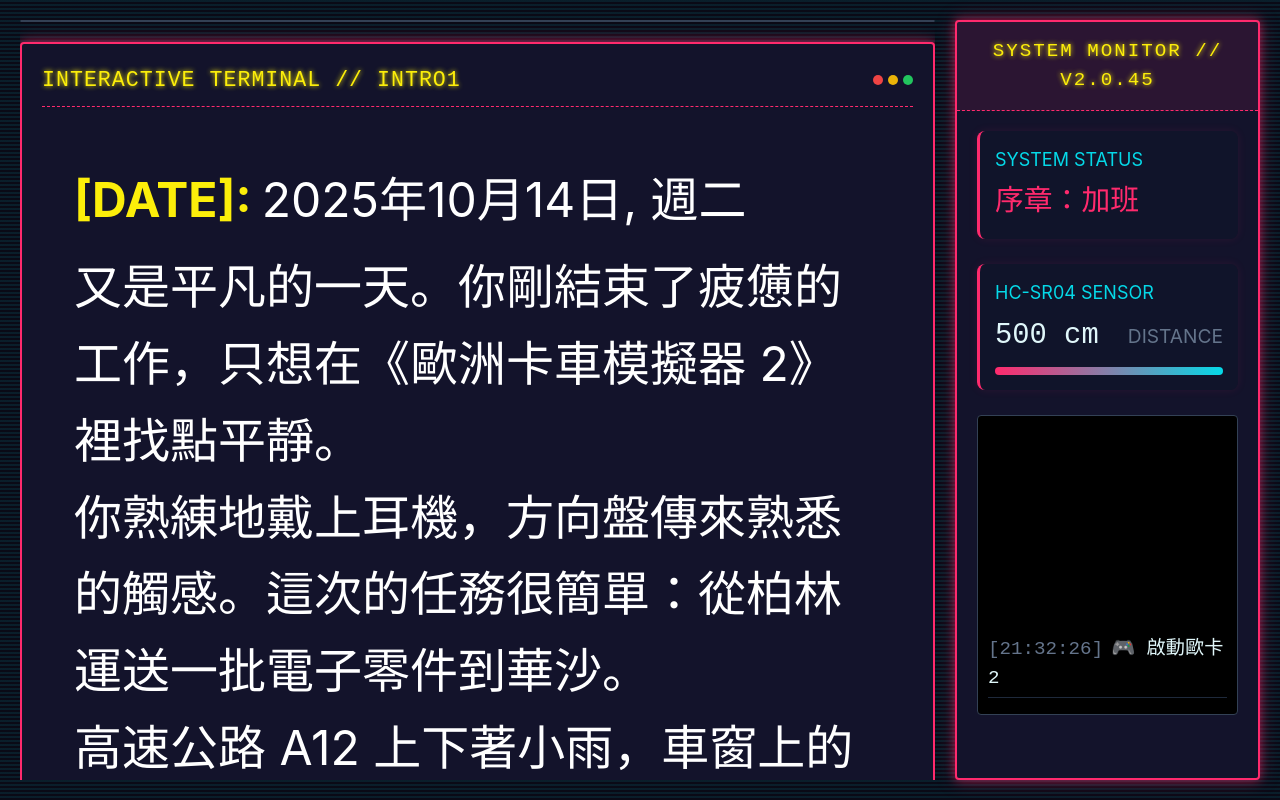
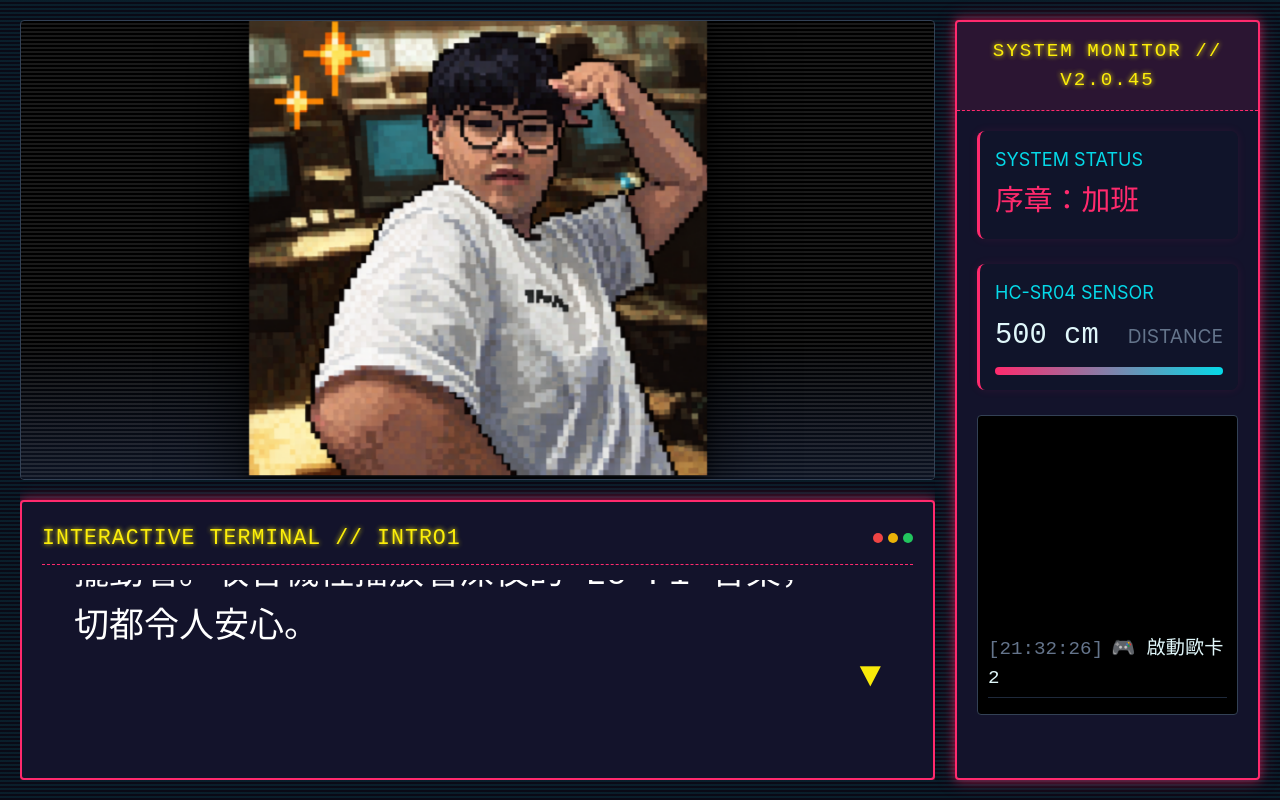
Before and after one commit to FriskOuO/iot, a React (Create React App) app: page / in a window 1280 px wide. Built offline with nearby package versions, Linux system fonts and the light colour scheme.

Commit message:
teaching

```diff
--- a/src/App.js
+++ b/src/App.js
@@ -1,4 +1,4 @@
-import React, { useCallback, useState, useEffect } from 'react';
+import React, { useCallback, useState, useEffect, useRef } from 'react';
 import { useMachine } from '@xstate/react';
 import './components/CyberpunkUI.css'; // New Cyberpunk Styles
 import './components/StoryMode.css'; // Story Mode Styles
@@ -10,7 +10,7 @@ import ManualDrivingConsole from './components/ManualDrivingConsole';
 import { useDrivingMechanic } from './hooks/useDrivingMechanic';
 
 // Helper for typing effect with variable replacement
-const TypewriterText = ({ text, context, onComplete, forceShowFull, isDrivingActive }) => {
+const TypewriterText = ({ text, context, onComplete, forceShowFull, isDrivingActive, onUpdate }) => {
   const [displayed, setDisplayed] = useState('');
   const [processedText, setProcessedText] = useState('');
 
@@ -36,6 +36,7 @@ const TypewriterText = ({ text, context, onComplete, forceShowFull, isDrivingAct
     if (forceShowFull || isDrivingActive) {
       setDisplayed(processedText);
       if (onComplete) onComplete();
+      if (onUpdate) onUpdate();
       return;
     }
 
@@ -47,6 +48,7 @@ const TypewriterText = ({ text, context, onComplete, forceShowFull, isDrivingAct
       if (index < processedText.length) {
         index++;
         setDisplayed(processedText.slice(0, index));
+        if (onUpdate) onUpdate();
       } else {
         clearInterval(timer);
         if (onComplete) onComplete();
@@ -66,6 +68,11 @@ function App() {
   const [forceShowFull, setForceShowFull] = useState(false);
   const [email, setEmail] = useState('');
   const [drivingDistance, setDrivingDistance] = useState(500); // Lifted state for driving
+  const messagesEndRef = useRef(null);
+
+  const scrollToBottom = () => {
+    messagesEndRef.current?.scrollIntoView({ behavior: "smooth" });
+  };
 
   const currentState = state.value;
   const context = state.context;
@@ -136,6 +143,7 @@ function App() {
       case 'introStory1':
       case 'introStory2':
       case 'introStory3':
+      case 'tutorialIntro':
         return [{ label: '繼續', action: 'NEXT' }];
       case 'intro2': return [{ label: '發生什麼事了？', action: 'NEXT' }];
       case 'intro3': return [{ label: '四處看看', action: 'NEXT' }];
@@ -227,6 +235,7 @@ function App() {
             background={context.backgroundImage}
             character={context.characterImage}
             gameState={currentState}
+            onTutorialComplete={() => send({ type: 'NEXT' })}
           />
           <div className="scene-overlay"></div>
         </div>
@@ -262,6 +271,7 @@ function App() {
                         onComplete={() => setTypingComplete(true)}
                         forceShowFull={forceShowFull}
                         isDrivingActive={isDrivingActive}
+                        onUpdate={scrollToBottom}
                       />
                     )}
                   </div>
@@ -279,6 +289,7 @@ function App() {
                         onComplete={() => setTypingComplete(true)}
                         forceShowFull={forceShowFull}
                         isDrivingActive={isDrivingActive}
+                        onUpdate={scrollToBottom}
                       />
                     )}
                 </div>
@@ -302,6 +313,9 @@ function App() {
                 <span className="text-yellow-400 animate-bounce" style={{ color: 'var(--accent-warning)', fontSize: '1.5rem', animation: 'bounce 1s infinite' }}>▼</span>
               </div>
             )}
+
+            {/* Auto-scroll Anchor */}
+            <div ref={messagesEndRef} />
 
             {/* QTE Display */}
             {currentState === 'qteSequence' && (
--- a/src/components/CyberpunkUI.css
+++ b/src/components/CyberpunkUI.css
@@ -57,7 +57,7 @@ body {
 
 /* Top Section: Visuals */
 .scene-viewport {
-  flex: 2; /* Takes up 2/3 of the left column */
+  flex: 1; /* Takes up all remaining space */
   background-color: #000;
   border-radius: var(--border-radius);
   border: 1px solid #334155;
@@ -123,7 +123,8 @@ body {
 
 /* Bottom Section: Dialogue & Controls */
 .dialogue-terminal {
-  flex: 1; /* Takes up 1/3 of the left column */
+  height: 35vh; /* Fixed height (approx 35% of screen) */
+  flex: none;   /* Do not grow or shrink */
   background-color: var(--bg-panel);
   border-radius: var(--border-radius);
   border: 2px solid var(--accent-primary); /* Neon Magenta Border */
@@ -181,10 +182,17 @@ body {
 
 .dialogue-text {
   flex-grow: 1;
-  font-size: 1.1rem;
-  line-height: 1.6;
+  font-family: var(--font-mono) !important; /* Override global pixel font */
+  font-size: 35px !important; /* Updated to 35px as requested */
+  line-height: 1.5 !important;
   margin-bottom: 20px;
   overflow-y: auto;
+}
+
+.dialogue-text * {
+  font-family: inherit;
+  font-size: inherit;
+  line-height: inherit;
 }
 
 .character-name {
--- a/src/components/HybridUI.js
+++ b/src/components/HybridUI.js
@@ -17,6 +17,7 @@ const spaghettiVideo = "/assets/SPAGHETTI_DANCE.mp4";
 const spaghettiOiiaSound = "/assets/SPAGETTI_OIIA.mp3";
 const railingClosedImg = "/assets/railing.png";
 const railingOpenImg = "/assets/railing_opening.png";
+const teachImg = "/assets/teach.png";
 
 /**
  * Live Variable Renderer
@@ -186,7 +187,7 @@ export const RetroDialogueBox = ({ text, characterName, actor, onComplete, chara
 /**
  * Scene Display Component
  */
-export const SceneDisplay = ({ background, character, gameState }) => {
+export const SceneDisplay = ({ background, character, gameState, onTutorialComplete }) => {
   const backgroundClass = `scene-display scene-${background}`;
   const spaghettiVideoRef = useRef(null);
   const [chaosElements, setChaosElements] = useState([]);
@@ -307,6 +308,9 @@ export const SceneDisplay = ({ background, character, gameState }) => {
       case 'engineStall':
         return carImg; // Interior view
 
+      case 'tutorialIntro':
+        return teachImg;
+
       case 'intro1':
       case 'intro2':
       case 'intro3':
@@ -325,7 +329,7 @@ export const SceneDisplay = ({ background, character, gameState }) => {
   };
 
   return (
-    <div className={backgroundClass} style={{ position: 'relative', overflow: 'hidden' }}>
+    <div className={backgroundClass} style={{ position: 'relative', overflow: 'hidden', width: '100%', height: '100%' }}>
       {/* Chaos Background Layer */}
       {gameState === 'endingRemix' && chaosElements.map(el => (
         <img
@@ -364,6 +368,7 @@ export const SceneDisplay = ({ background, character, gameState }) => {
             }}
           />
         ) : (
+          <div style={{ position: 'relative', width: '100%', height: '100%', display: 'flex', justifyContent: 'center', alignItems: 'center' }}>
             <img
               src={getSceneImage()}
               alt="Main Scene"
@@ -372,9 +377,19 @@ export const SceneDisplay = ({ background, character, gameState }) => {
                 width: '100%',
                 height: '100%',
                 objectFit: 'contain',
-              maxWidth: '800px' // Prevent it from getting absurdly wide on large screens
+                maxWidth: '800px',
+                zIndex: 1
               }}
             />
+            {gameState === 'tutorialIntro' && (
+                <div
+                    className="absolute inset-0 z-50 flex items-center justify-center cursor-pointer"
+                    onClick={onTutorialComplete}
+                >
+                    {/* Invisible click layer to ensure progression if image doesn't cover everything */}
+                </div>
+            )}
+          </div>
         )}
       </div>
 
--- a/src/components/StoryMode.css
+++ b/src/components/StoryMode.css
@@ -3,8 +3,8 @@
 .story-text-container {
   flex: 1;           /* 佔據剩餘空間 */
   overflow-y: auto;  /* 如果真的字太多，寧願讓它捲動也不要縮小 */
-  font-size: 1.1rem; /* 強制固定大小 */
-  line-height: 1.6;  /* 增加行高，比較好閱讀 */
+  font-size: 35px;   /* Updated to 35px */
+  line-height: 1.5;  /* Adjusted line height */
   white-space: pre-wrap; /* 保留換行 */
   padding-right: 10px; /* 避免捲軸遮住文字 */
   color: var(--text-main);
--- a/src/gameMachine.js
+++ b/src/gameMachine.js
@@ -269,7 +269,19 @@ export const parkingGameMachine = setup({
         { type: 'updateScene', params: { background: 'parking-lot', character: 'protagonist' } },
         { type: 'addLog', params: { type: 'narrative', text: '🌍 抵達裏世界 (3/3)' } }
       ],
-      on: { NEXT: 'inCar' }
+      on: { NEXT: 'tutorialIntro' }
+    },
+
+    tutorialIntro: {
+      entry: [
+        { type: 'updateState', params: 'tutorialIntro' },
+        { type: 'updateCurrentText', params: '[SYSTEM]: 生物特徵掃描完成...\n[CAR AI]: 警告：資料庫中未找到您的駕駛執照紀錄。\n[CAR AI]: 根據安全協議，強制啟動「新手引導模式」。\n[CAR AI]: 系統偵測到外部輸入裝置。請參閱上方圖示熟悉操作配置。\n[CAR AI]: 確認完畢後，請點擊畫面解除安全鎖定。' },
+        { type: 'updateScene', params: { background: 'car-interior', character: 'system' } },
+        { type: 'addLog', params: { type: 'system', text: '🔰 啟動新手引導' } }
+      ],
+      on: {
+        NEXT: 'inCar'
+      }
     },
 
     inCar: {
```
Also changed, not shown: public/assets/teach.png (added). Lines whose indentation alone changed are shown as unchanged.
